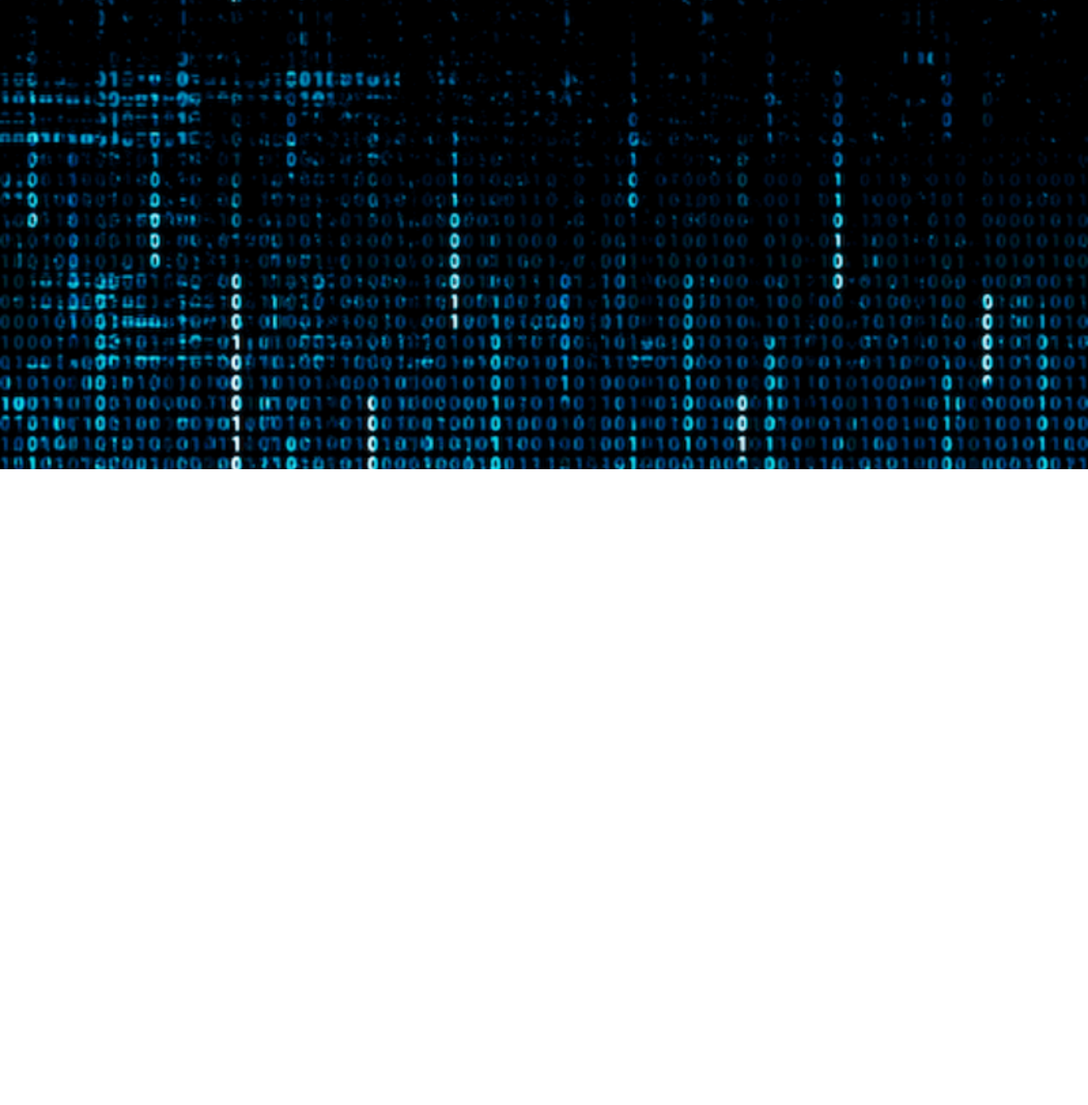
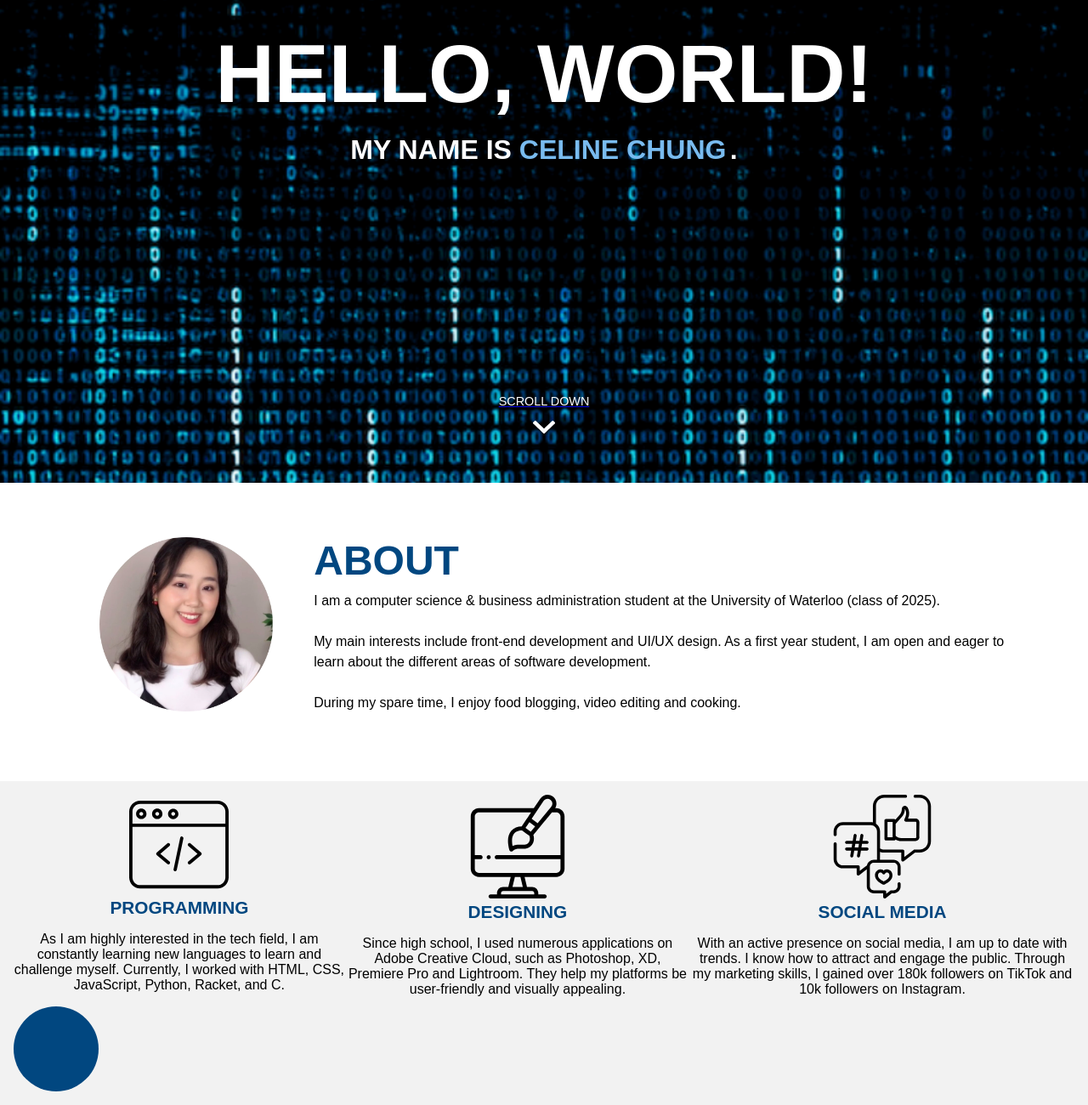
Before and after one commit to celineechung/personalsite, a website: page index.html in a window 1280 px wide. Shown: the part 248-1548 px from the top of the page at 85% size. Before the commit the page ends 800 px from the top, so only its background shows below. Drawn offline with Linux system fonts and the light colour scheme.

Commit message:
preparing for deployment to github pages

```diff
--- a/css/main.css
+++ b/css/main.css
@@ -1,5 +1,6 @@
 body {
     margin: 0;
+    padding: 0;
     font-family: 'Montserrat', sans-serif;
 }
 
@@ -30,20 +31,141 @@ nav a {
 }
 
 .home {
-    /* background-image: url("../images/main.png");
-    background-size: cover;
-    background-repeat: no-repeat;
-    width: 100vw; */
     background: url("../images/main.png") center/cover no-repeat;
     height: 100vh;
+    text-align: center;
 }
 
-/* h1 {
+h1 {
+    top: 46%;
+    color: white;
+    font-size: 6rem;
+    margin: 0;
+    padding: 0;
+}
+
+.subhead {
+    position: relative;
+    top: 33%;
+    text-align: center;
+    margin: 0;
+    padding: 0;
+}
+
+.subhead * {
+    margin: 1rem 0;
+}
+
+.white {
+    color: white;
+    display: inline;
+    font-size: 2rem;
+    font-weight: 600;
+}
+
+.blue {
+    color: #79BBEF;
+    display: inline;
+    font-size: 2rem;
+    font-weight: 600;
+}
+
+.scroll__container {
     position: absolute;
-    top: 50%;
-    bottom: 50%;
-    left: 50%;
+    bottom: 1%;
+    height: 10vh;
+}
+
+.scroll {
+    position: relative;
     color: white;
-    transform: translate(-50%, -50%);
-    font-size: 5em;
-} */
+    font-size: 0.9rem;
+    font-weight: 400;
+    margin: 0;
+    padding: 0;
+    text-decoration: none;
+}
+
+
+.arrow {
+    display: block;
+    position: relative;
+    margin: 15px auto;
+    padding: 0;
+    width: 2%;
+}
+
+.profile-pic {
+    width: 17%;
+    height: 17%;
+}
+
+h2 {
+    top: 20%;
+    color: #014780;
+    font-size: 3rem;
+    margin: 0;
+    padding: 0;
+}
+
+.white-container {
+    display: flex;
+    margin: 5% 3% 5% 3%;
+    justify-content: center;
+}
+
+.white-text-paragraph {
+    font-weight: 300;
+    margin-top: 1%;
+    font-size: 1rem;
+    line-height: 1.5rem;
+}
+
+.about-text {
+    position: relative;
+    left: 4%;
+    padding: 0;
+    margin: 0;
+    width: 70%;
+}
+
+.grey-container {
+    width: 100%;
+    display: flex;
+    background-color: #F2F2F2;
+    margin: 0;
+    padding: 0;
+}
+
+p {
+    color: black;
+    font-size: 1rem;
+    font-weight: 300;
+}
+
+.grey-container ul {
+    display: flex;
+}
+
+.grey-container img {
+    width: 30%;
+}
+
+.grey-container ul li:nth-child(3) img {
+    width: 26.9%
+}
+
+ .circle {
+    background:#014780;
+    border-radius: 50%;
+    width: 100px;
+    height: 100px;
+}
+
+h3 {
+    color: #014780;
+    font-size: 1.3rem;
+    font-weight: bold;
+    margin: 0;
+    padding: 0;
+}
--- a/index.html
+++ b/index.html
@@ -1,5 +1,6 @@
 <!DOCTYPE html>
 <html lang="en">
+
 <head>
   <meta charset="UTF-8" />
   <meta name="viewport" content="width=device-width, initial-scale=1.0" />
@@ -19,6 +20,64 @@
       </ul>
     </nav>
   </header>
-    <div class="home"></div>
+
+  <div class="home-container">
+    <div class="home">
+      <div class="subhead">
+        <h1>HELLO, WORLD!</h1>
+        <p class="white">MY NAME IS </p>
+        <p class="blue">CELINE CHUNG</p>
+        <p class="white">.</p>
+      </div>
+
+      <div class="scroll__container">
+        <a href="#" class="scroll__anchor__tag">
+          <p class="scroll">SCROLL DOWN</p>
+          <img src="images/scrollarrow.png" alt="scroll down" class="arrow" id="arrow">
+        </a>
+      </div>
+    </div>
+  </div>
+
+  <div class="container">
+    <div class = "white-container">
+      <img src="images/profilepic.png" alt="Celine Chung picture" class="profile-pic">
+      <div class= "about-text">
+        <h2>ABOUT</h2>
+        <p class = "white-text-paragraph">I am a computer science & business administration student at the University of Waterloo (class of 2025).
+          <br>
+          <br>
+          My main interests include front-end development and UI/UX design. As a first year student, I am open and eager to learn about the different areas of software development.
+          <br>
+          <br>
+          During my spare time, I enjoy food blogging, video editing and cooking.</p>
+      </div>
+    </div>
+  </div>
+
+  <div class = "grey-container">
+    <div class = "container">
+      <ul>
+        <li>
+          <span class="circle"></span>
+          <img src="images/programming.svg" alt="Programming icon">
+          <h3>PROGRAMMING</h3>
+          <p>As I am highly interested in the tech field, I am constantly learning new languages to learn and challenge myself. Currently, I worked with HTML, CSS, JavaScript, Python, Racket, and C.</p>
+          <div class = "circle"></div>
+        </li>
+        <li>
+          <img src="images/designing.svg" alt="Designing icon">
+          <h3>DESIGNING</h3>
+          <p>Since high school, I used numerous applications on Adobe Creative Cloud, such as Photoshop, XD, Premiere Pro and Lightroom. They help my platforms be user-friendly and visually appealing. </p>
+        </li>
+        <li>
+          <img src="images/social-media.svg" alt="Social media icon">
+          <h3>SOCIAL MEDIA</h3>
+          <p>With an active presence on social media, I am up to date with trends. I know how to attract and engage the public. Through my marketing skills, I gained over 180k followers on TikTok and 10k followers on Instagram.</p>
+        </li>
+      </ul>
+    </div>
+  </div>
+
 </body>
 </html>
```
Lines whose indentation alone changed are shown as unchanged.
